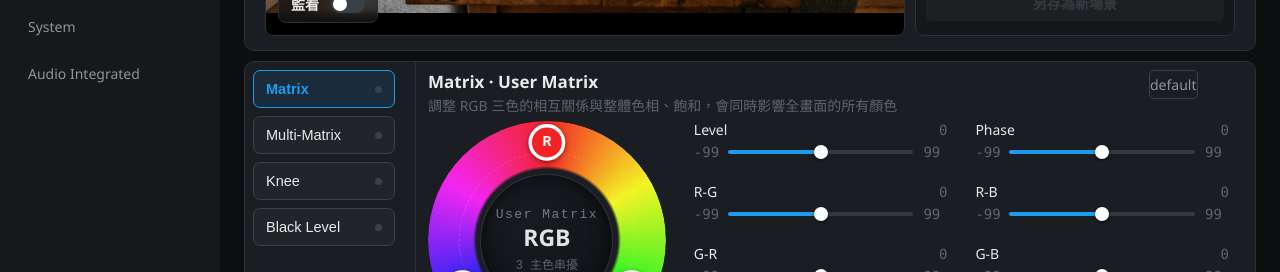
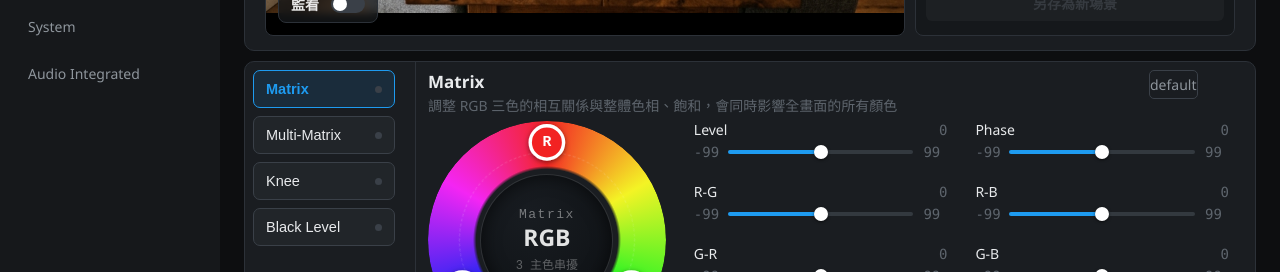
Before and after one commit to shiunhao/user-matrix, a React (Vite) app: page / in a window 1280 px wide. Shown: the part 400-672 px from the top of the page. Built offline with nearby package versions, Linux system fonts and the light colour scheme.

Commit message:
style: remove User Matrix label and keep only Matrix

```diff
--- a/src/TR615PaintLookV5.jsx
+++ b/src/TR615PaintLookV5.jsx
@@ -305,7 +305,7 @@ const fMono = "'Consolas','Courier New',monospace";
 
 // 主要功能選單區塊定義
 const BLOCKS = [
-  ["matrix", "Matrix", "User Matrix 色彩矩陣"],
+  ["matrix", "Matrix", "Matrix 色彩矩陣"],
   // 2026-06-16 修改註記：將 Multi-Matrix 描述由 16 軸改為 6 軸
   ["multi", "Multi-Matrix", "6 軸分區色彩"],
   // 2026-06 [PM 定案] 移除 Detail 分頁(render 分支與 applyDetail 效果保留為無作用 dead code,st.detail 維持預設 0)
@@ -489,7 +489,7 @@ function MatrixRing({ level, phase, rg, rb, gr, gb, br, bg }) {
       </svg>
       {/* 中央深色控制盤(對齊 Multi-Matrix 中央樣式) */}
       <div style={{ position: "absolute", inset: "22%", borderRadius: "50%", background: "radial-gradient(circle at 38% 30%, #181c21, #0e1114)", border: `1px solid ${anyMoved ? "rgba(30,155,240,0.4)" : "rgba(255,255,255,0.12)"}`, boxShadow: "inset 0 0 18px rgba(0,0,0,0.6)", display: "flex", flexDirection: "column", alignItems: "center", justifyContent: "center", gap: 2, transition: "border-color .4s ease" }}>
-        <span style={{ fontSize: 13, letterSpacing: 1.5, color: "rgba(255,255,255,0.42)", fontFamily: "monospace" }}>User Matrix</span>
+        <span style={{ fontSize: 13, letterSpacing: 1.5, color: "rgba(255,255,255,0.42)", fontFamily: "monospace" }}>Matrix</span>
         <span style={{ fontSize: 23, fontWeight: 700, color: "rgba(255,255,255,0.88)", lineHeight: 1.1, marginTop: 1 }}>RGB</span>
         <span style={{ fontSize: 12, color: anyMoved ? "#f5a623" : "rgba(255,255,255,0.32)", fontFamily: "monospace", marginTop: 2 }}>{anyMoved ? "● 已調整" : "3 主色串擾"}</span>
       </div>
@@ -1865,7 +1865,7 @@ export default function App() {
       return (
         <div id="aver-control-params-matrix" style={{ display: "flex", flexDirection: "column", flex: 1, minHeight: 0 }}>
           <BlockHeader
-            title="Matrix · User Matrix"
+            title="Matrix"
             sub="調整 RGB 三色的相互關係與整體色相、飽和，會同時影響全畫面的所有顏色"
             right={
               <div style={{ width: 80 }}>
```
